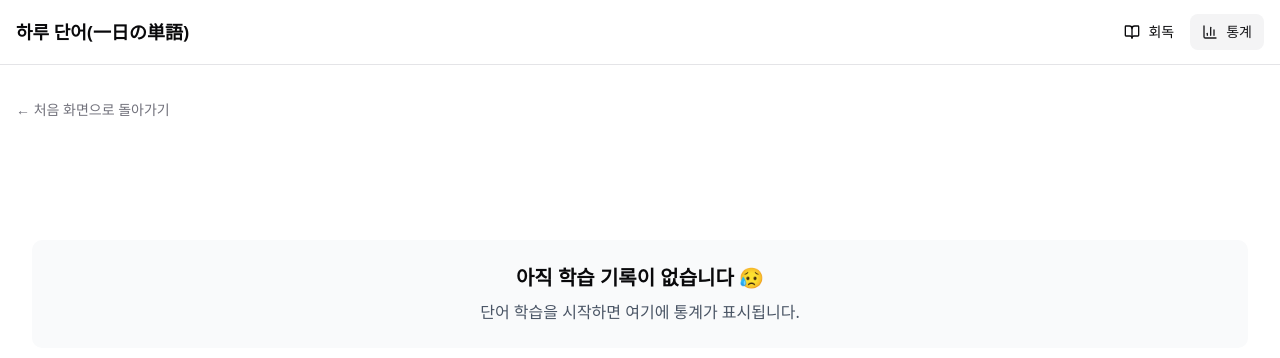
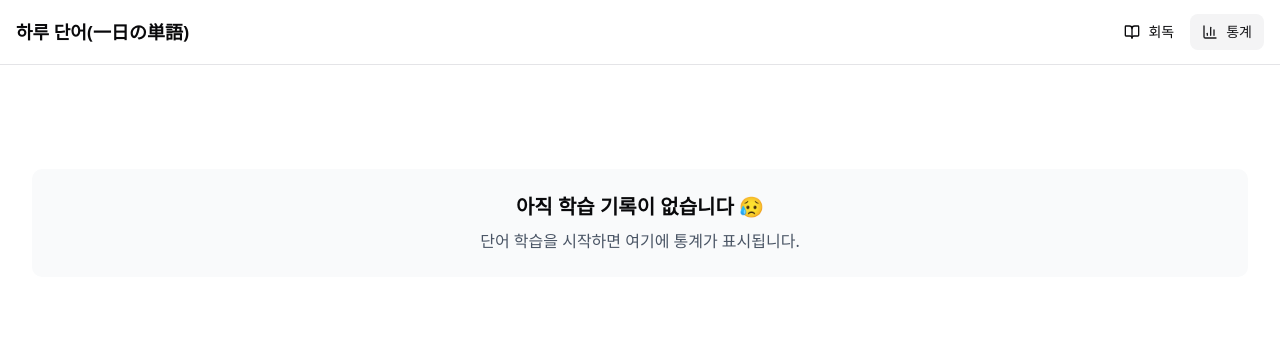
Before and after one commit to SeungsooChoi/learn-JLPT, a Next.js app: page /stats in a window 1280 px wide. Shown: the top 358 px of the page. Built offline with nearby package versions, Linux system fonts and the light colour scheme.

Commit message:
chore: css보완, 불필요 스크립트 제거

```diff
--- a/app/[level]/layout.tsx
+++ b/app/[level]/layout.tsx
@@ -9,11 +9,9 @@ export default function LearningLayout({
     <div className="bg-background">
       <div className="container mx-auto px-4 py-8">
         {/* 헤더 */}
-        <div className="mb-8">
-          <Link href="/" className="text-sm text-muted-foreground hover:text-foreground mb-4 inline-block">
-            ← 처음 화면으로 돌아가기
-          </Link>
-        </div>
+        <Link href="/" className="text-sm text-muted-foreground hover:text-foreground mb-4 inline-block">
+          ← 처음 화면으로 돌아가기
+        </Link>
         {children}
       </div>
     </div>
--- a/app/stats/layout.tsx
+++ b/app/stats/layout.tsx
@@ -1,5 +1,3 @@
-import Link from 'next/link';
-
 export default function LearningLayout({
   children,
 }: Readonly<{
@@ -7,15 +5,7 @@ export default function LearningLayout({
 }>) {
   return (
     <div className="bg-background">
-      <div className="container mx-auto px-4 py-8">
-        {/* 헤더 */}
-        <div className="mb-8">
-          <Link href="/" className="text-sm text-muted-foreground hover:text-foreground mb-4 inline-block">
-            ← 처음 화면으로 돌아가기
-          </Link>
-        </div>
-        {children}
-      </div>
+      <div className="container mx-auto px-4 py-8">{children}</div>
     </div>
   );
 }
--- a/components/DailyProgressChart.tsx
+++ b/components/DailyProgressChart.tsx
@@ -12,7 +12,7 @@ export default function DailyProgressChart({
 }) {
   return (
     <ResponsiveContainer width="100%" height={300}>
-      <BarChart data={data} margin={{ top: 5, right: 30, left: 20, bottom: 5 }}>
+      <BarChart data={data} margin={{ top: 5, right: 0, left: 0, bottom: 5 }}>
         <CartesianGrid strokeDasharray="3 3" stroke="#e0e0e0" />
         <XAxis dataKey="date" stroke="#666" />
         <YAxis
--- a/components/StatsPanel.tsx
+++ b/components/StatsPanel.tsx
@@ -16,7 +16,7 @@ function StatsPanel() {
   }, []);
 
   if (!isMounted) {
-    // SSR 시점 또는 Hydration 완료 전에는 간단한 로딩 스켈레톤을 보여줍니다.
+    // SSR 시점 또는 Hydration 완료 전 로딩 스켈레톤 표시
     return (
       <div className="p-4 space-y-8 animate-pulse">
         <div className="h-10 bg-gray-200 rounded w-1/3"></div>
@@ -30,7 +30,6 @@ function StatsPanel() {
     );
   }
   const summary = calculateStatsSummary(localStats);
-  console.log(summary);
 
   // 로컬 통계 데이터가 없을 경우 (초기 상태)
   if (summary.totalLearnedWords === 0) {
--- a/components/StudyPanel.tsx
+++ b/components/StudyPanel.tsx
@@ -33,7 +33,7 @@ export default function StudyPanel({ level, initialWords }: { level: string; ini
   }
 
   return (
-    <div className="flex flex-col items-center justify-center min-h-[60vh] space-y-6">
+    <div className="flex flex-col items-center justify-center min-h-[40vh] space-y-6">
       <ProgressBar current={currentIndex + 1} total={total} />
       <WordCard word={currentWord} />
       <div className="flex gap-4 mt-6">
```
